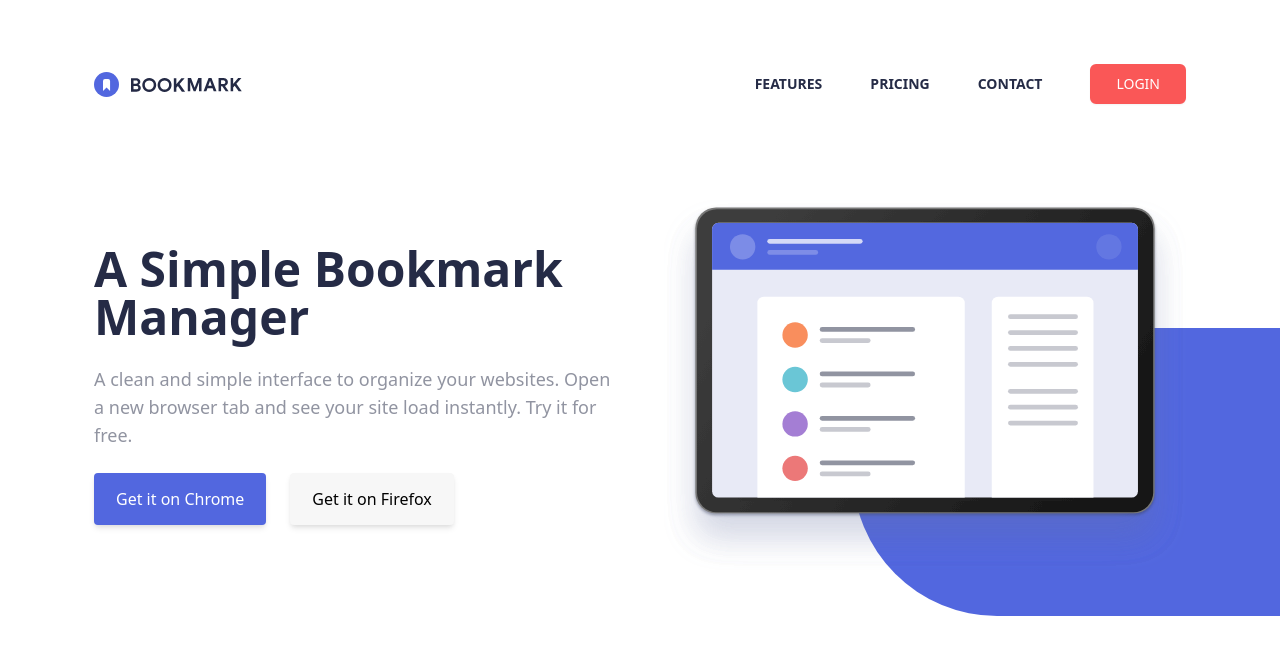
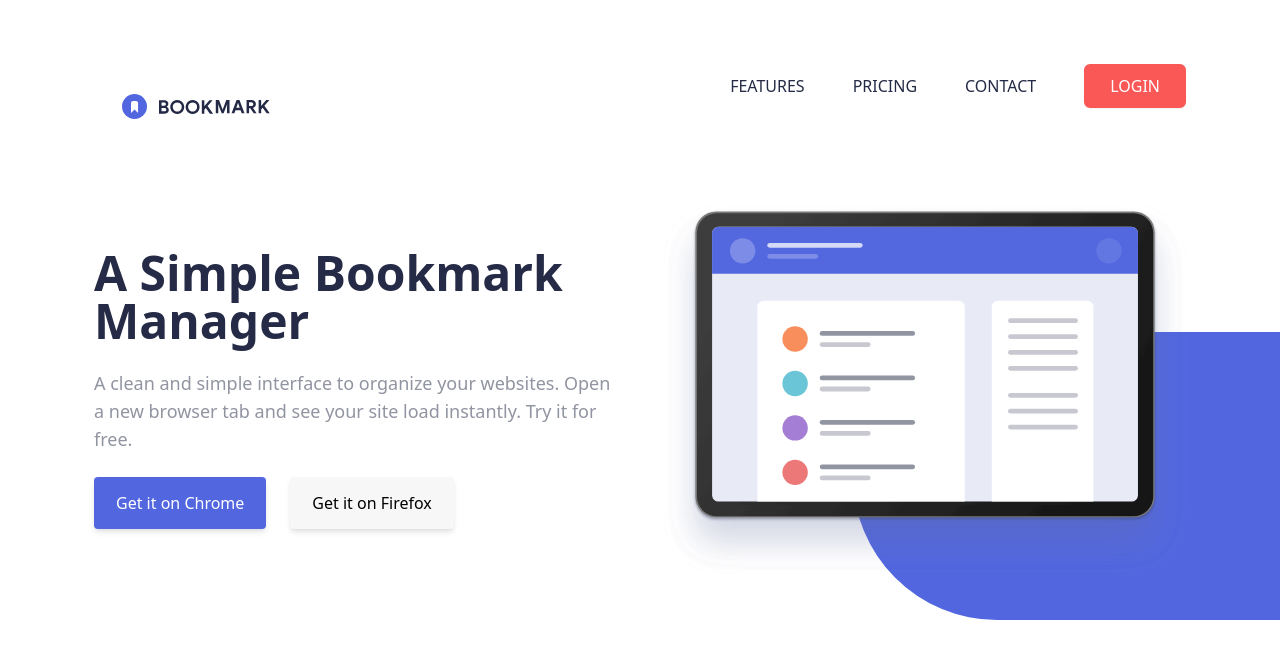
Before and after one commit to ebukaeze/bookmark-landing-page, a React (Create React App) app: page / in a window 1280 px wide. Shown: the top 658 px of the page. Built offline with nearby package versions, Linux system fonts and the light colour scheme; the HTML template or start-up script is replaced by a standard one.

Commit message:
Navigation

```diff
--- a/src/components/Navbar.js
+++ b/src/components/Navbar.js
@@ -6,19 +6,30 @@ const Navbar = () => {
     const handleClick = () => setClick(!click);
     return (
         <nav  className="container flex items-center py-4 mt-4 sm:mt-12">
-            <div className="py-1"> <img src={require("../assets/images/logo-bookmark.svg").default}  alt=""/></div>
-            <ul className="hidden sm:flex flex-1 justify-end items-center gap-12 text-bookmark-dark-blue uppercase text-sm font-bold ">
+            <div className="py-1 sm:relative absolute top-5 left-7 z-40"> {click ? <img src={require("../assets/images/logo-footer.svg").default}  alt=""/> :<img src={require("../assets/images/logo-bookmark.svg").default}  alt=""/>}</div>
+
+            <div className={`${click? "flex" : "hidden"} sm:flex flex-1 sm:justify-end sm:bg-white${click && "flex top-0 absolute sm:relative z-30 left-0 w-full h-full bg-bookmark-blue-trans sm:bg-white text-white flex-col items-center justify-center transition-all"}`}>
+
+            <ul className={`flex sm:flex flex-col sm:flex-row flex-1 sm:justify-end items-center gap-12 text-white sm:text-bookmark-dark-blue uppercase sm:text-base sm:font-medium ${click && "flex justify-center flex-col text-white text-xl font-light"}` }>
                 <li className="cursor-pointer hover:text-bookmark-red">features</li>
                 <li className="cursor-pointer hover:text-bookmark-red">Pricing</li>
                 <li className="cursor-pointer hover:text-bookmark-red">contact</li>
-                <button type="button" className="bg-bookmark-red text-white rounded-md px-6 py-2 uppercase shadow-sm hover:bg-transparent hover:text-bookmark-red border-2 border-solid border-bookmark-red">Login</button>
+                <button type="button" className={`${ click ? "bg-transparent px-24 border-white border-solid border-2" : "bg-bookmark-red px-6 sm:border-bookmark-red"} text-white rounded-md  py-2 uppercase shadow-sm hover:bg-transparent hover:text-bookmark-red border-2 border-solid `}>Login</button>
             </ul>
-            <div className="flex sm:hidden flex-1 justify-end cursor-pointer" onClick={handleClick}>
+            <div className="flex sm:hidden gap-10 mt-8 md:mt-0 mb-10">
+                <li className="list-none"><img src={require("../assets/images/icon-facebook.svg").default} alt="facebook"/></li>
+                  <li className="list-none"><img src={require("../assets/images/icon-twitter.svg").default} alt="facebook"/></li>
+
+            </div>
+            </div>
+            <div className="flex sm:hidden flex-1 justify-end cursor-pointer z-40 absolute top-5 right-7" onClick={handleClick}>
 
                 { click ?
+                <img src={require("../assets/images/icon-close.svg").default}  alt="close"/>
+                :
                 <img src={require("../assets/images/icon-hamburger.svg").default} alt="menu"/>
-                 :
-                 <img src={require("../assets/images/icon-close.svg").default}  alt="close"/>
+
+
                 }
             </div>
 
```
